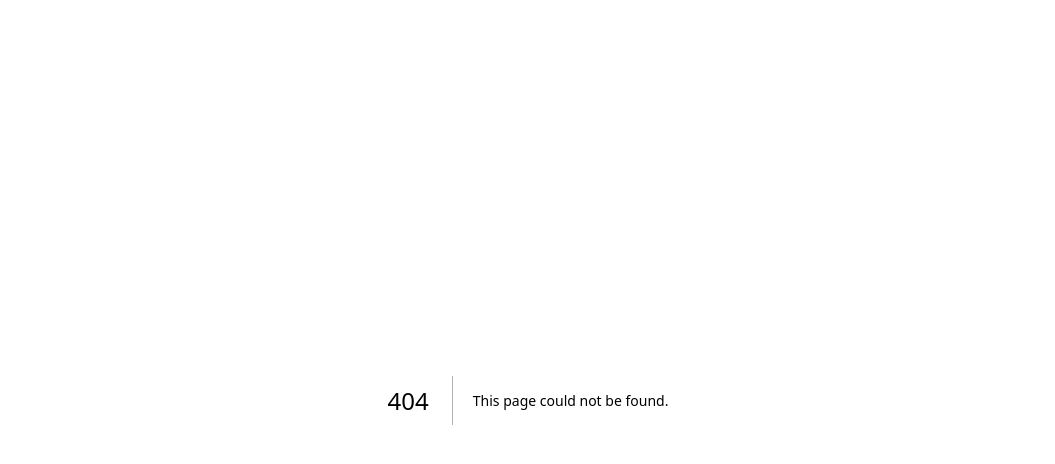
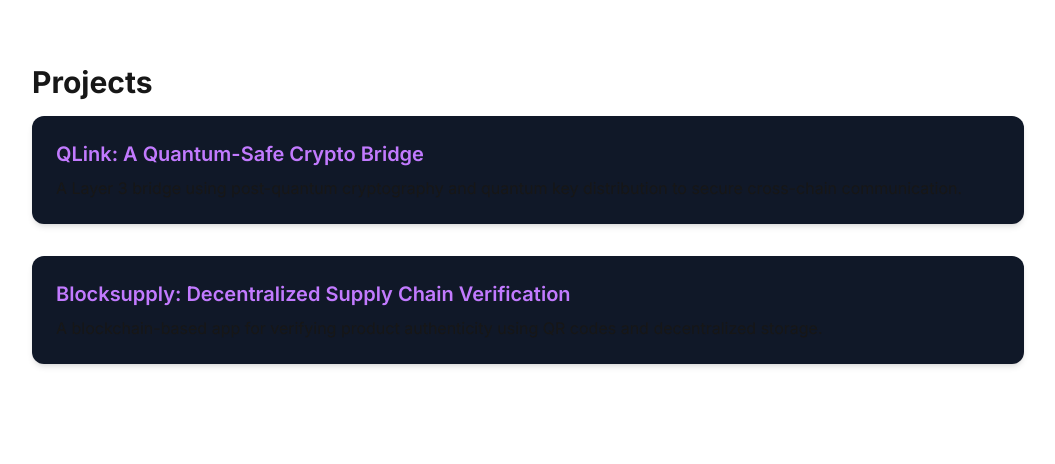
Before and after one commit to Lazerx2reem/Arsh_Website, a Next.js app: page /components/Projects in a window 1280 px wide. Before the commit this address had no page. Shown: the top 464 px of the page, without its empty margins (112-1167 px from the left). Built offline with nearby package versions, Linux system fonts and the light colour scheme.

Commit message:
Added products.js

```diff
--- /dev/null
+++ b/pages/components/Projects.js
@@ -0,0 +1,17 @@
+export default function Projects() {
+  return (
+    <section className="px-4 py-16 max-w-5xl mx-auto" id="projects">
+      <h2 className="text-3xl font-bold mb-4">Projects</h2>
+      <ul className="space-y-8">
+        <li className="bg-gray-900 p-6 rounded-xl shadow-md">
+          <h3 className="text-xl font-semibold text-purple-400">QLink: A Quantum-Safe Crypto Bridge</h3>
+          <p className="mt-2">A Layer 3 bridge using post-quantum cryptography and quantum key distribution to secure cross-chain communication.</p>
+        </li>
+        <li className="bg-gray-900 p-6 rounded-xl shadow-md">
+          <h3 className="text-xl font-semibold text-purple-400">Blocksupply: Decentralized Supply Chain Verification</h3>
+          <p className="mt-2">A blockchain-based app for verifying product authenticity using QR codes and decentralized storage.</p>
+        </li>
+      </ul>
+    </section>
+  )
+}
```
